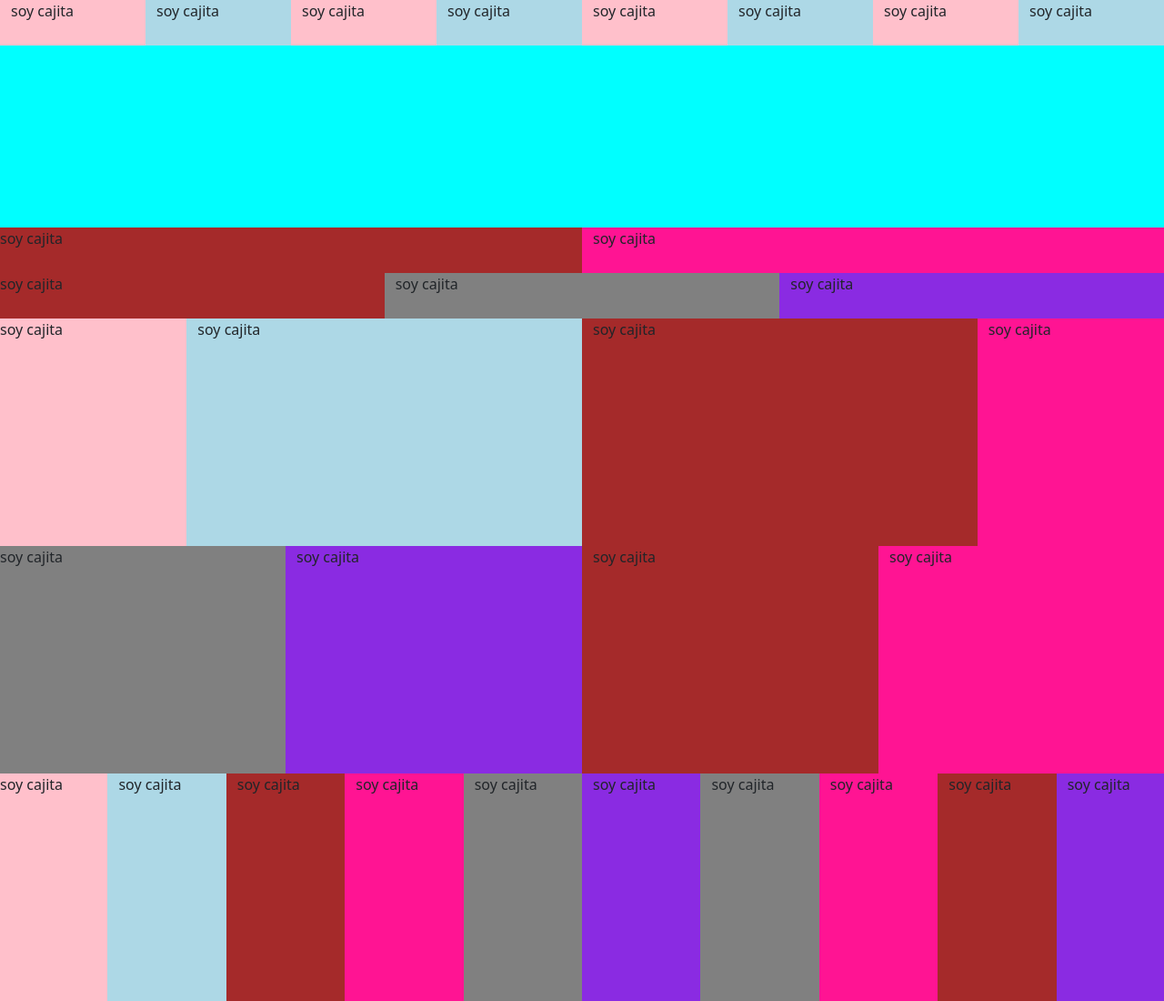
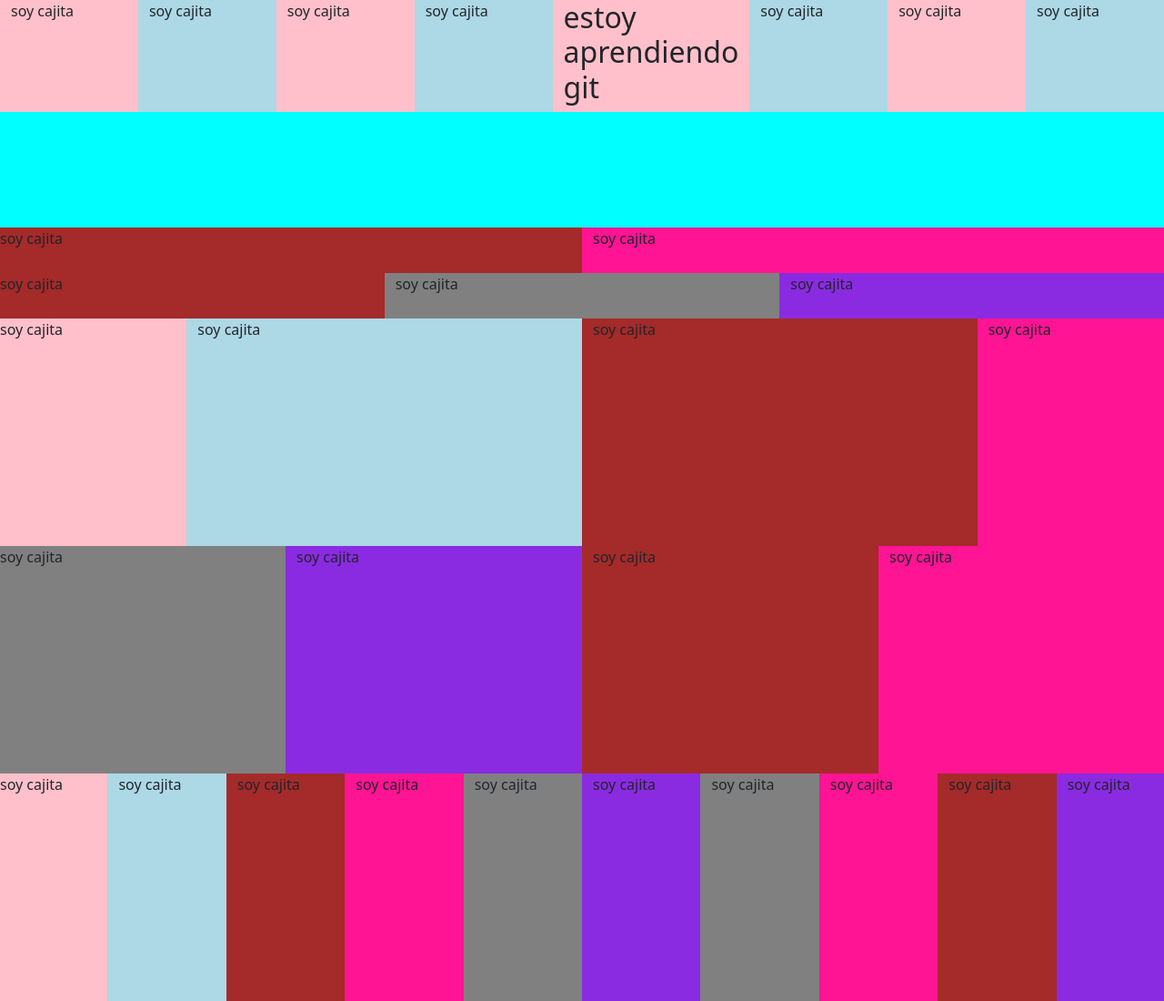
Before and after one commit to Hassidyy/cajitas2, a plain HTML site: page index.html in a window 1280 px wide. Shown: the top 1100 px of the page at 91% size. Drawn offline with nearby package versions, Linux system fonts and the light colour scheme.

Commit message:
agregue un texto a una cajita 1

```diff
--- a/index.html
+++ b/index.html
@@ -14,7 +14,7 @@
         <div class="col col-xxl col-xl col-lg-3 col-md-3 col-sm-6 col-6 col-md-3 d-flex flex-row cajita2">soy cajita</div>
         <div class="col col-xxl col-xl col-lg-3 col-md-3 col-sm-6 col-6 col-md-3 d-flex flex-row cajita1">soy cajita</div>
         <div class="col col-xxl col-xl col-lg-3 col-md-3 col-sm-6 col-6 col-md-3 d-flex flex-row cajita2">soy cajita</div>
-        <div class="col col-xxl col-xl col-lg-3 col-md-3 col-sm-6 col-6 col-md-3 d-flex flex-row cajita1">soy cajita</div>
+        <div class="col col-xxl col-xl col-lg-3 col-md-3 col-sm-6 col-6 col-md-3 d-flex flex-row cajita1"><h2>estoy aprendiendo git</h2></div>
         <div class="col col-xxl col-xl col-lg-3 col-md-3 col-sm-6 col-6 col-md-3 d-flex flex-row cajita2">soy cajita</div>
         <div class="col col-xxl col-xl col-lg-3 col-md-3 col-sm-6 col-6 col-md-3 d-flex flex-row cajita1">soy cajita</div>
         <div class="col col-xxl col-xl col-lg-3 col-md-3 col-sm-6 col-6 col-md-3 d-flex flex-row cajita2">soy cajita</div>
```
